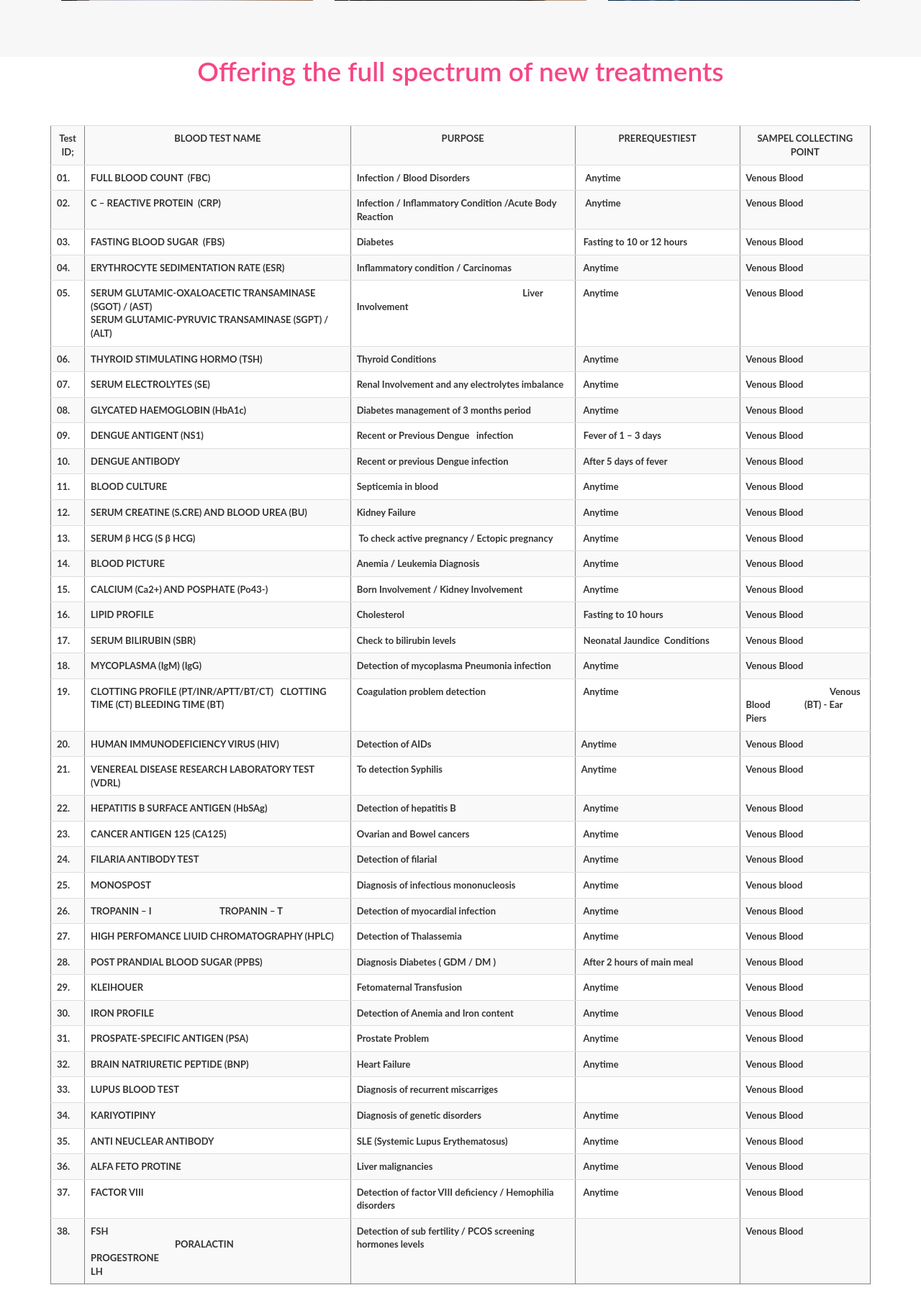
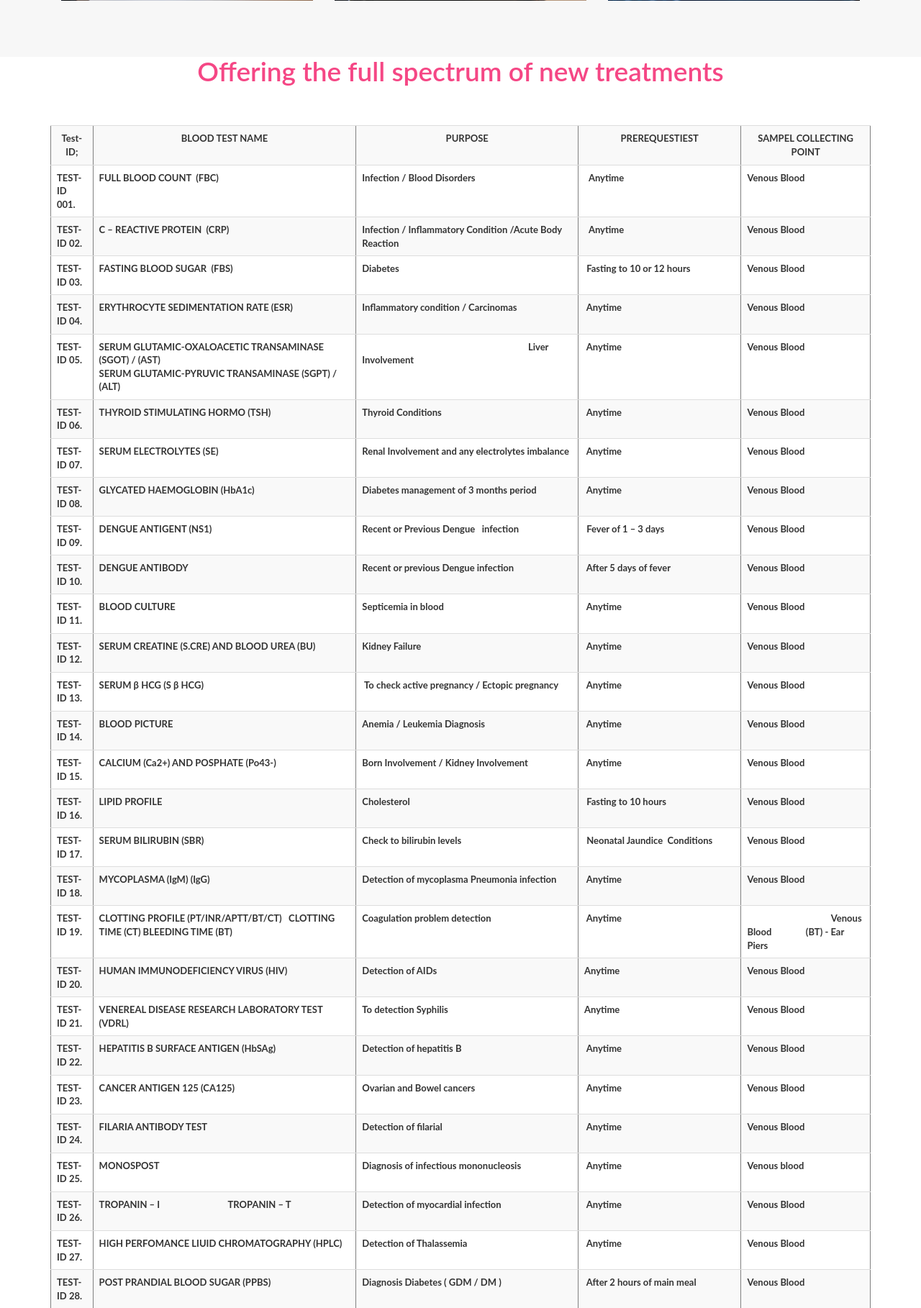
Before and after one commit to ravinathdo/LABMS, a PHP site: page /myproject/ in a window 1280 px wide. Shown: the part 1873-3691 px from the top of the page at 72% size. Run offline with PHP 8.4, Linux system fonts and the light colour scheme.

Commit message:
Test Id change

```diff
--- a/index.php
+++ b/index.php
@@ -174,42 +174,42 @@
                   <h3 class="title">Offering the full spectrum of new treatments</h3>
                     <table  border="1" cellspacing="0" cellpadding="0"  class="table table-striped" >
                       <tr>
-                        <td width="37"><p align="center"><strong>Test ID;</strong></p></td>
+                        <td width="37"><p align="center"><strong>Test-ID;</strong></p></td>
                         <td width="216"><p align="center"><strong>BLOOD TEST NAME</strong></p></td>
                         <td width="270"><p align="center"><strong>PURPOSE</strong></p></td>
                         <td width="198"><p align="center"><strong>PREREQUESTIEST</strong></p></td>
                         <td width="157"><p align="center"><strong>SAMPEL COLLECTING POINT</strong></p></td>
                       </tr>
                       <tr>
-                        <td width="37" valign="top"><p><strong>01.</strong></p></td>
+                        <td width="37" valign="top"><p><strong>TEST-ID 001.</strong></p></td>
                         <td width="216" valign="top"><p><strong>FULL    BLOOD COUNT  (FBC)</strong></p></td>
                         <td width="270" valign="top"><p><strong>Infection    / Blood Disorders </strong></p></td>
                         <td width="198" valign="top"><p><strong>  Anytime </strong></p></td>
                         <td width="157" valign="top"><p><strong>Venous    Blood</strong></p></td>
                       </tr>
                       <tr>
-                        <td width="37"><p><strong>02.</strong></p></td>
+                        <td width="37"><p><strong>TEST-ID 02.</strong></p></td>
                         <td width="216"><p><strong>C    – REACTIVE PROTEIN  (CRP)</strong></p></td>
                         <td width="270" valign="top"><p><strong>Infection    / Inflammatory Condition /Acute Body Reaction</strong></p></td>
                         <td width="198"><p><strong>  Anytime</strong></p></td>
                         <td width="157"><p><strong>Venous    Blood</strong></p></td>
                       </tr>
                       <tr>
-                        <td width="37" valign="top"><p><strong>03.</strong></p></td>
+                        <td width="37" valign="top"><p><strong>TEST-ID 03.</strong></p></td>
                         <td width="216" valign="top"><p><strong>FASTING    BLOOD SUGAR  (FBS) </strong></p></td>
                         <td width="270" valign="top"><p><strong>Diabetes</strong></p></td>
                         <td width="198" valign="top"><p><strong> Fasting to 10 or 12 hours</strong></p></td>
                         <td width="157" valign="top"><p><strong>Venous    Blood</strong></p></td>
                       </tr>
                       <tr>
-                        <td width="37" valign="top"><p><strong>04.</strong></p></td>
+                        <td width="37" valign="top"><p><strong>TEST-ID 04.</strong></p></td>
                         <td width="216" valign="top"><p><strong>ERYTHROCYTE    SEDIMENTATION RATE (ESR)</strong></p></td>
                         <td width="270"><p><strong>Inflammatory    condition / Carcinomas</strong></p></td>
                         <td width="198"><p><strong> Anytime</strong></p></td>
                         <td width="157"><p><strong>Venous    Blood</strong></p></td>
                       </tr>
                       <tr>
-                        <td width="37" valign="top"><p><strong>05.</strong></p></td>
+                        <td width="37" valign="top"><p><strong>TEST-ID 05.</strong></p></td>
                         <td width="216" valign="top"><p><strong>SERUM    GLUTAMIC-OXALOACETIC TRANSAMINASE (SGOT) / (AST)</strong><br>
                           <strong>SERUM    GLUTAMIC-PYRUVIC TRANSAMINASE (SGPT) / (ALT)</strong></p></td>
                         <td width="270"><p><strong>                                                                            Liver Involvement </strong></p></td>
@@ -217,235 +217,235 @@
                         <td width="157"><p><strong>Venous    Blood</strong></p></td>
                       </tr>
                       <tr>
-                        <td width="37" valign="top"><p><strong>06.</strong></p></td>
+                        <td width="37" valign="top"><p><strong>TEST-ID 06.</strong></p></td>
                         <td width="216" valign="top"><p><strong>THYROID    STIMULATING HORMO (TSH)</strong></p></td>
                         <td width="270"><p><strong>Thyroid    Conditions </strong></p></td>
                         <td width="198"><p><strong> Anytime</strong></p></td>
                         <td width="157"><p><strong>Venous    Blood</strong></p></td>
                       </tr>
                       <tr>
-                        <td width="37"><p><strong>07.</strong></p></td>
+                        <td width="37"><p><strong>TEST-ID 07.</strong></p></td>
                         <td width="216"><p><strong>SERUM    ELECTROLYTES (SE)</strong></p></td>
                         <td width="270" valign="top"><p><strong>Renal    Involvement and any electrolytes imbalance</strong></p></td>
                         <td width="198"><p><strong> Anytime</strong></p></td>
                         <td width="157"><p><strong>Venous    Blood</strong></p></td>
                       </tr>
                       <tr>
-                        <td width="37" valign="top"><p><strong>08.</strong></p></td>
+                        <td width="37" valign="top"><p><strong>TEST-ID 08.</strong></p></td>
                         <td width="216" valign="top"><p><strong>GLYCATED    HAEMOGLOBIN (HbA1c)</strong></p></td>
                         <td width="270" valign="top"><p><strong>Diabetes    management of 3 months period</strong></p></td>
                         <td width="198"><p><strong> Anytime </strong></p></td>
                         <td width="157"><p><strong>Venous    Blood</strong></p></td>
                       </tr>
                       <tr>
-                        <td width="37"><p><strong>09.</strong></p></td>
+                        <td width="37"><p><strong>TEST-ID 09.</strong></p></td>
                         <td width="216"><p><strong>DENGUE    ANTIGENT (NS1)      </strong></p></td>
                         <td width="270"><p><strong>Recent    or Previous Dengue   infection</strong></p></td>
                         <td width="198" valign="top"><p><strong> Fever of 1 – 3 days</strong></p></td>
                         <td width="157"><p><strong>Venous    Blood</strong></p></td>
                       </tr>
                       <tr>
-                        <td width="37"><p><strong>10.</strong></p></td>
+                        <td width="37"><p><strong>TEST-ID 10.</strong></p></td>
                         <td width="216"><p><strong>DENGUE    ANTIBODY</strong></p></td>
                         <td width="270"><p><strong>Recent    or previous Dengue infection</strong></p></td>
                         <td width="198"><p><strong> After 5 days of fever</strong></p></td>
                         <td width="157"><p><strong>Venous    Blood</strong></p></td>
                       </tr>
                       <tr>
-                        <td width="37"><p><strong>11.</strong></p></td>
+                        <td width="37"><p><strong>TEST-ID 11.</strong></p></td>
                         <td width="216"><p><strong>BLOOD    CULTURE</strong></p></td>
                         <td width="270"><p><strong>Septicemia    in blood</strong></p></td>
                         <td width="198"><p><strong> Anytime</strong></p></td>
                         <td width="157"><p><strong>Venous    Blood</strong></p></td>
                       </tr>
                       <tr>
-                        <td width="37"><p><strong>12.</strong></p></td>
+                        <td width="37"><p><strong>TEST-ID 12.</strong></p></td>
                         <td width="216"><p><strong>SERUM    CREATINE (S.CRE) AND BLOOD UREA (BU)</strong></p></td>
                         <td width="270"><p><strong>Kidney    Failure </strong></p></td>
                         <td width="198"><p><strong> Anytime</strong></p></td>
                         <td width="157"><p><strong>Venous    Blood</strong></p></td>
                       </tr>
                       <tr>
-                        <td width="37"><p><strong>13.</strong></p></td>
+                        <td width="37"><p><strong>TEST-ID 13.</strong></p></td>
                         <td width="216"><p><strong>SERUM    β HCG (S β HCG)</strong></p></td>
                         <td width="270" valign="top"><p><strong> To check active pregnancy / Ectopic    pregnancy</strong></p></td>
                         <td width="198"><p><strong> Anytime</strong></p></td>
                         <td width="157"><p><strong>Venous    Blood</strong></p></td>
                       </tr>
                       <tr>
-                        <td width="37" valign="top"><p><strong>14.</strong></p></td>
+                        <td width="37" valign="top"><p><strong>TEST-ID 14.</strong></p></td>
                         <td width="216" valign="top"><p><strong>BLOOD    PICTURE  </strong></p></td>
                         <td width="270" valign="top"><p><strong>Anemia    / Leukemia Diagnosis</strong></p></td>
                         <td width="198" valign="top"><p><strong> Anytime</strong></p></td>
                         <td width="157" valign="top"><p><strong>Venous    Blood</strong></p></td>
                       </tr>
                       <tr>
-                        <td width="37"><p><strong>15.</strong></p></td>
+                        <td width="37"><p><strong>TEST-ID 15.</strong></p></td>
                         <td width="216" valign="top"><p><strong>CALCIUM    (Ca2+) AND POSPHATE (Po43-)</strong></p></td>
                         <td width="270" valign="top"><p><strong>Born    Involvement / Kidney Involvement</strong></p></td>
                         <td width="198"><p><strong> Anytime</strong></p></td>
                         <td width="157"><p><strong>Venous    Blood</strong></p></td>
                       </tr>
                       <tr>
-                        <td width="37" valign="top"><p><strong>16.</strong></p></td>
+                        <td width="37" valign="top"><p><strong>TEST-ID 16.</strong></p></td>
                         <td width="216" valign="top"><p><strong>LIPID    PROFILE</strong></p></td>
                         <td width="270" valign="top"><p><strong>Cholesterol</strong></p></td>
                         <td width="198" valign="top"><p><strong> Fasting to 10 hours</strong></p></td>
                         <td width="157" valign="top"><p><strong>Venous    Blood</strong></p></td>
                       </tr>
                       <tr>
-                        <td width="37"><p><strong>17.</strong></p></td>
+                        <td width="37"><p><strong>TEST-ID 17.</strong></p></td>
                         <td width="216"><p><strong>SERUM    BILIRUBIN (SBR)</strong></p></td>
                         <td width="270"><p><strong>Check    to bilirubin levels</strong></p></td>
                         <td width="198" valign="top"><p><strong> Neonatal Jaundice  Conditions</strong></p></td>
                         <td width="157"><p><strong>Venous    Blood</strong></p></td>
                       </tr>
                       <tr>
-                        <td width="37"><p><strong>18.</strong></p></td>
+                        <td width="37"><p><strong>TEST-ID 18.</strong></p></td>
                         <td width="216"><p><strong>MYCOPLASMA    (IgM) (IgG)</strong></p></td>
                         <td width="270" valign="top"><p><strong>Detection    of mycoplasma Pneumonia infection</strong></p></td>
                         <td width="198"><p><strong> Anytime</strong></p></td>
                         <td width="157"><p><strong>Venous    Blood</strong></p></td>
                       </tr>
                       <tr>
-                        <td width="37"><p><strong>19.</strong></p></td>
+                        <td width="37"><p><strong>TEST-ID 19.</strong></p></td>
                         <td width="216" valign="top"><p><strong>CLOTTING    PROFILE (PT/INR/APTT/BT/CT)   CLOTTING    TIME (CT) BLEEDING TIME (BT)</strong></p></td>
                         <td width="270"><p><strong>Coagulation    problem detection </strong></p></td>
                         <td width="198"><p><strong> Anytime</strong></p></td>
                         <td width="157"><p><strong>                                     Venous    Blood               (BT) - Ear Piers </strong></p></td>
                       </tr>
                       <tr>
-                        <td width="37" valign="top"><p><strong>20.</strong></p></td>
+                        <td width="37" valign="top"><p><strong>TEST-ID 20.</strong></p></td>
                         <td width="216" valign="top"><p><strong>HUMAN    IMMUNODEFICIENCY VIRUS (HIV)</strong></p></td>
                         <td width="270"><p><strong>Detection    of AIDs</strong></p></td>
                         <td width="198"><p><strong>Anytime</strong></p></td>
                         <td width="157"><p><strong>Venous    Blood</strong></p></td>
                       </tr>
                       <tr>
-                        <td width="37" valign="top"><p><strong>21.</strong></p></td>
+                        <td width="37" valign="top"><p><strong>TEST-ID 21.</strong></p></td>
                         <td width="216" valign="top"><p><strong>VENEREAL    DISEASE RESEARCH LABORATORY TEST (VDRL)</strong></p></td>
                         <td width="270" valign="top"><p><strong>To    detection Syphilis</strong></p></td>
                         <td width="198" valign="top"><p><strong>Anytime</strong></p></td>
                         <td width="157" valign="top"><p><strong>Venous    Blood</strong></p></td>
                       </tr>
                       <tr>
-                        <td width="37" valign="top"><p><strong>22.</strong></p></td>
+                        <td width="37" valign="top"><p><strong>TEST-ID 22.</strong></p></td>
                         <td width="216" valign="top"><p><strong>HEPATITIS    B SURFACE ANTIGEN (HbSAg)</strong></p></td>
                         <td width="270" valign="top"><p><strong>Detection    of hepatitis B</strong></p></td>
                         <td width="198" valign="top"><p><strong> Anytime</strong></p></td>
                         <td width="157" valign="top"><p><strong>Venous    Blood</strong></p></td>
                       </tr>
                       <tr>
-                        <td width="37" valign="top"><p><strong>23.</strong></p></td>
+                        <td width="37" valign="top"><p><strong>TEST-ID 23.</strong></p></td>
                         <td width="216" valign="top"><p><strong>CANCER    ANTIGEN 125 (CA125)</strong></p></td>
                         <td width="270" valign="top"><p><strong>Ovarian    and Bowel cancers</strong></p></td>
                         <td width="198" valign="top"><p><strong> Anytime</strong></p></td>
                         <td width="157" valign="top"><p><strong>Venous    Blood</strong></p></td>
                       </tr>
                       <tr>
-                        <td width="37" valign="top"><p><strong>24.</strong></p></td>
+                        <td width="37" valign="top"><p><strong>TEST-ID 24.</strong></p></td>
                         <td width="216" valign="top"><p><strong>FILARIA    ANTIBODY TEST</strong></p></td>
                         <td width="270" valign="top"><p><strong>Detection    of filarial </strong></p></td>
                         <td width="198" valign="top"><p><strong> Anytime</strong></p></td>
                         <td width="157" valign="top"><p><strong>Venous    Blood</strong></p></td>
                       </tr>
                       <tr>
-                        <td width="37" valign="top"><p><strong>25.</strong></p></td>
+                        <td width="37" valign="top"><p><strong>TEST-ID 25.</strong></p></td>
                         <td width="216" valign="top"><p><strong>MONOSPOST</strong></p></td>
                         <td width="270" valign="top"><p><strong>Diagnosis    of infectious mononucleosis</strong></p></td>
                         <td width="198" valign="top"><p><strong> Anytime</strong></p></td>
                         <td width="157" valign="top"><p><strong>Venous    blood</strong></p></td>
                       </tr>
                       <tr>
-                        <td width="37" valign="top"><p><strong>26.</strong></p></td>
+                        <td width="37" valign="top"><p><strong>TEST-ID 26.</strong></p></td>
                         <td width="216" valign="top"><p><strong>TROPANIN    – I                                 TROPANIN – T </strong></p></td>
                         <td width="270" valign="top"><p><strong>Detection    of myocardial infection </strong></p></td>
                         <td width="198" valign="top"><p><strong> Anytime</strong></p></td>
                         <td width="157" valign="top"><p><strong>Venous    Blood</strong></p></td>
                       </tr>
                       <tr>
-                        <td width="37" valign="top"><p><strong>27.</strong></p></td>
+                        <td width="37" valign="top"><p><strong>TEST-ID 27.</strong></p></td>
                         <td width="216" valign="top"><p><strong>HIGH    PERFOMANCE LIUID CHROMATOGRAPHY (HPLC)</strong></p></td>
                         <td width="270" valign="top"><p><strong>Detection    of Thalassemia </strong></p></td>
                         <td width="198" valign="top"><p><strong> Anytime</strong></p></td>
                         <td width="157" valign="top"><p><strong>Venous    Blood</strong></p></td>
                       </tr>
                       <tr>
-                        <td width="37" valign="top"><p><strong>28.</strong></p></td>
+                        <td width="37" valign="top"><p><strong>TEST-ID 28.</strong></p></td>
                         <td width="216" valign="top"><p><strong>POST    PRANDIAL BLOOD SUGAR (PPBS)</strong></p></td>
                         <td width="270" valign="top"><p><strong>Diagnosis    Diabetes ( GDM / DM )</strong></p></td>
                         <td width="198" valign="top"><p><strong> After 2 hours of main meal </strong></p></td>
                         <td width="157" valign="top"><p><strong>Venous    Blood</strong></p></td>
                       </tr>
                       <tr>
-                        <td width="37" valign="top"><p><strong>29.</strong></p></td>
+                        <td width="37" valign="top"><p><strong>TEST-ID 29.</strong></p></td>
                         <td width="216" valign="top"><p><strong>KLEIHOUER</strong></p></td>
                         <td width="270" valign="top"><p><strong>Fetomaternal    Transfusion</strong></p></td>
                         <td width="198" valign="top"><p><strong> Anytime </strong></p></td>
                         <td width="157" valign="top"><p><strong>Venous    Blood</strong></p></td>
                       </tr>
                       <tr>
-                        <td width="37" valign="top"><p><strong>30.</strong></p></td>
+                        <td width="37" valign="top"><p><strong>TEST-ID 30.</strong></p></td>
                         <td width="216" valign="top"><p><strong>IRON    PROFILE</strong></p></td>
                         <td width="270" valign="top"><p><strong>Detection    of Anemia and Iron content</strong></p></td>
                         <td width="198" valign="top"><p><strong> Anytime</strong></p></td>
                         <td width="157" valign="top"><p><strong>Venous    Blood</strong></p></td>
                       </tr>
                       <tr>
-                        <td width="37" valign="top"><p><strong>31.</strong></p></td>
+                        <td width="37" valign="top"><p><strong>TEST-ID 31.</strong></p></td>
                         <td width="216" valign="top"><p><strong>PROSPATE-SPECIFIC    ANTIGEN (PSA)</strong></p></td>
                         <td width="270" valign="top"><p><strong>Prostate    Problem</strong></p></td>
                         <td width="198" valign="top"><p><strong> Anytime</strong></p></td>
                         <td width="157" valign="top"><p><strong>Venous    Blood</strong></p></td>
                       </tr>
                       <tr>
-                        <td width="37" valign="top"><p><strong>32.</strong></p></td>
+                        <td width="37" valign="top"><p><strong>TEST-ID 32.</strong></p></td>
                         <td width="216" valign="top"><p><strong>BRAIN    NATRIURETIC PEPTIDE (BNP)</strong></p></td>
                         <td width="270" valign="top"><p><strong>Heart    Failure</strong></p></td>
                         <td width="198" valign="top"><p><strong> Anytime</strong></p></td>
                         <td width="157" valign="top"><p><strong>Venous    Blood</strong></p></td>
                       </tr>
                       <tr>
-                        <td width="37" valign="top"><p><strong>33.</strong></p></td>
+                        <td width="37" valign="top"><p><strong>TEST-ID 33.</strong></p></td>
                         <td width="216" valign="top"><p><strong>LUPUS    BLOOD TEST</strong></p></td>
                         <td width="270" valign="top"><p><strong>Diagnosis    of recurrent miscarriges</strong></p></td>
                         <td width="198" valign="top"><p><strong>&nbsp;</strong></p></td>
                         <td width="157" valign="top"><p><strong>Venous    Blood</strong></p></td>
                       </tr>
                       <tr>
-                        <td width="37" valign="top"><p><strong>34.</strong></p></td>
+                        <td width="37" valign="top"><p><strong>TEST-ID 34.</strong></p></td>
                         <td width="216" valign="top"><p><strong>KARIYOTIPINY</strong></p></td>
                         <td width="270" valign="top"><p><strong>Diagnosis    of genetic disorders</strong></p></td>
                         <td width="198" valign="top"><p><strong> Anytime</strong></p></td>
                         <td width="157" valign="top"><p><strong>Venous    Blood</strong></p></td>
                       </tr>
                       <tr>
-                        <td width="37" valign="top"><p><strong>35.</strong></p></td>
+                        <td width="37" valign="top"><p><strong>TEST-ID 35.</strong></p></td>
                         <td width="216" valign="top"><p><strong>ANTI    NEUCLEAR ANTIBODY</strong></p></td>
                         <td width="270" valign="top"><p><strong>SLE    (Systemic Lupus Erythematosus)</strong></p></td>
                         <td width="198" valign="top"><p><strong> Anytime</strong></p></td>
                         <td width="157" valign="top"><p><strong>Venous    Blood</strong></p></td>
                       </tr>
                       <tr>
-                        <td width="37" valign="top"><p><strong>36.</strong></p></td>
+                        <td width="37" valign="top"><p><strong>TEST-ID 36.</strong></p></td>
                         <td width="216" valign="top"><p><strong>ALFA    FETO PROTINE</strong></p></td>
                         <td width="270" valign="top"><p><strong>Liver    malignancies</strong></p></td>
                         <td width="198" valign="top"><p><strong> Anytime</strong></p></td>
                         <td width="157" valign="top"><p><strong>Venous    Blood</strong></p></td>
                       </tr>
                       <tr>
-                        <td width="37" valign="top"><p><strong>37.</strong></p></td>
+                        <td width="37" valign="top"><p><strong>TEST-ID 37.</strong></p></td>
                         <td width="216" valign="top"><p><strong>FACTOR    VIII</strong></p></td>
                         <td width="270" valign="top"><p><strong>Detection    of factor VIII deficiency / Hemophilia disorders</strong></p></td>
                         <td width="198" valign="top"><p><strong> Anytime</strong></p></td>
                         <td width="157" valign="top"><p><strong>Venous    Blood</strong></p></td>
                       </tr>
                       <tr>
-                        <td width="37" valign="top"><p><strong>38.</strong></p></td>
+                        <td width="37" valign="top"><p><strong>TEST-ID 38.</strong></p></td>
                         <td width="216" valign="top"><p><strong>FSH                                                PORALACTIN                                  PROGESTRONE</strong><br>
                           <strong>LH</strong></p></td>
                         <td width="270"><p><strong>Detection    of sub fertility / PCOS screening hormones levels</strong></p></td>
-                        <td width="198" valign="top"><p><strong>&nbsp;</strong></p></td>
+                        <td width="198" valign="top"><p><strong>TEST-ID;</strong></p></td>
                         <td width="157"><p><strong>Venous    Blood</strong></p></td>
                       </tr>
                   </table>
```
